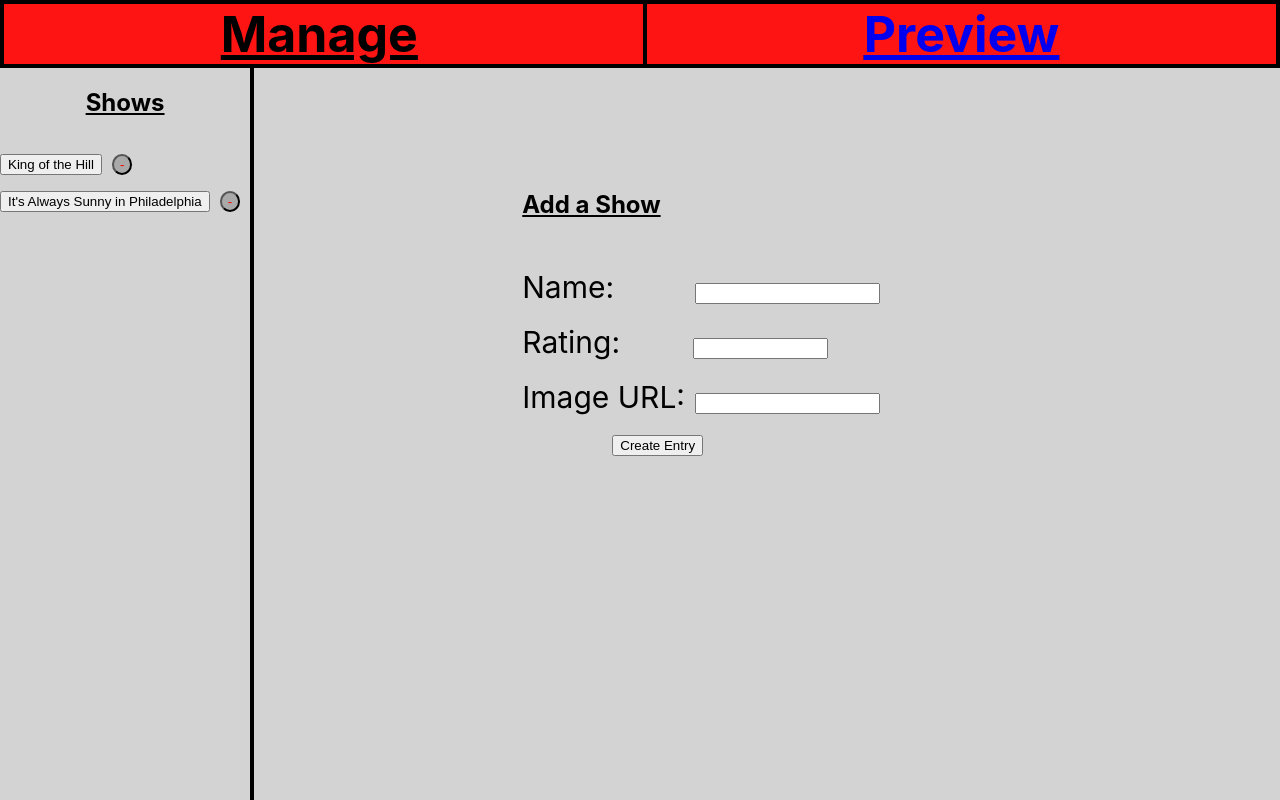
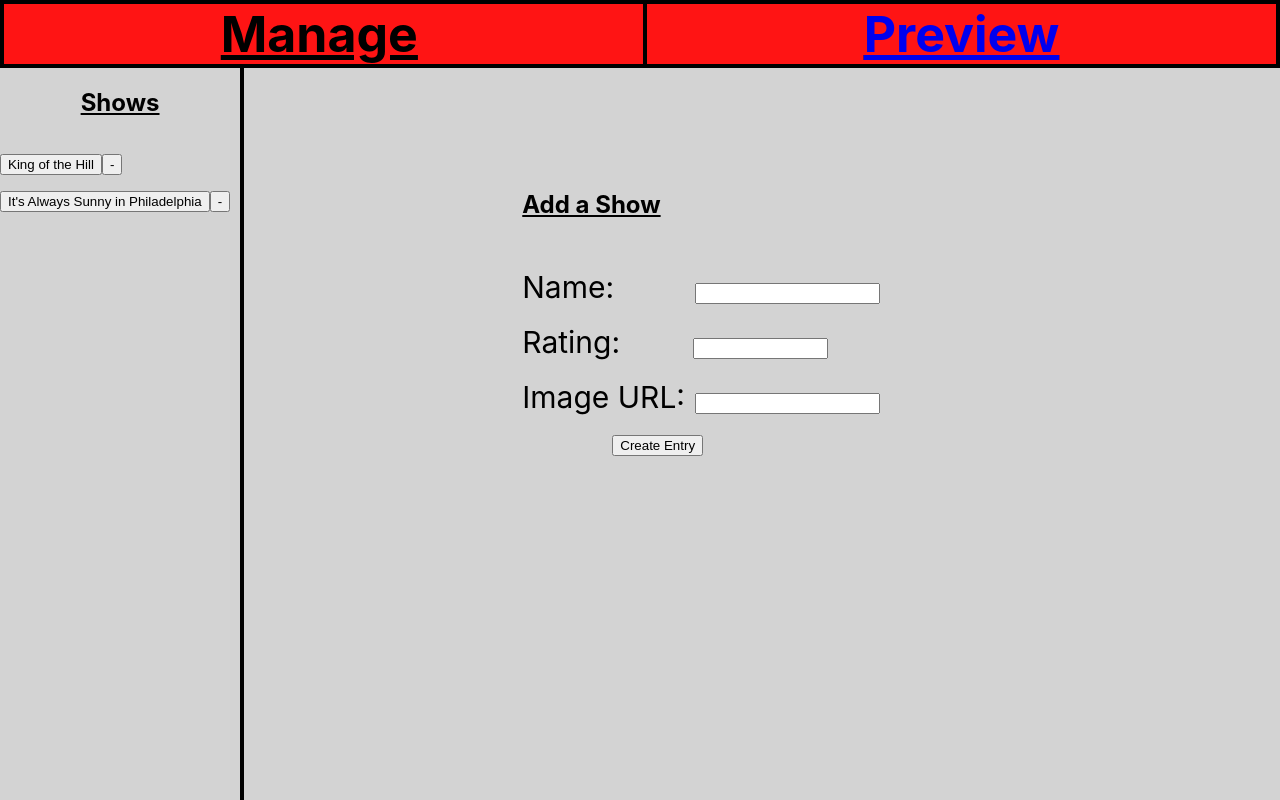
Before and after one commit to Kronicedge/tv-demo-front-end, a React (Create React App) app: page / in a window 1280 px wide. Shown: the top 800 px of the page. Built offline with nearby package versions, Linux system fonts and the light colour scheme.

Commit message:
added onClick events wtih props and functions

```diff
--- a/src/App.js
+++ b/src/App.js
@@ -1,13 +1,14 @@
 import React, { Component } from 'react'
-import { BrowserRouter as Router, Route, Switch, Link } from 'react-router-dom'
+import { BrowserRouter as Router, Route, Switch} from 'react-router-dom'
 import './Style.css'
 import ManagePage from './ManagePage.js'
 import PreviewPage from './PreviewPage.js'
-import Pictures from './Pictures'
+//import Pictures from './Pictures'
+
 
 
 class App extends Component {
-  render() {
+  render = () => {
     return (
       <Router>
         <div className="App">
--- a/src/ManagePage.js
+++ b/src/ManagePage.js
@@ -1,28 +1,23 @@
 import React, { Component } from 'react'
 import './Style.css'
+import TVShow from './TVShow.js'
 
 class ManagePage extends Component {
+
+    tvShowSelected = () => {
+        console.log("tvShowSelected")
+    }
+    tvShowDeleted = () => {
+        console.log("tvShowDeleted")
+    }
+
+    saveTVShow = () => {
+        console.log("saveTVShow")
+    }
+
     render = () => {
         return (
             <div>
-                <script>
-                    clickedShow1 = () => {
-                        console.log("You clicked King of the Hill")
-                    }
-                    clickedDeleteShow1 = () => {
-                        console.log("You clicked to delete King of the Hill")
-                    }
-                    clickedShow2 = () => {
-                        console.log("You clicked It's Always Sunny in Philadelphia")
-                    }
-                    clickedDeleteShow2 = () => {
-                        console.log("You clicked to delete It's Always Sunny in Philadelphia")
-                    }
-                    clickedSubmit = () => {
-                        console.log("You clicked submit")
-                    }
-                </script>
-
                 <header className="menu">
                     <h1>
                         <span>Manage</span>
@@ -30,16 +25,14 @@ class ManagePage extends Component {
                     </h1>
                 </header>
                 <main className="manage_wrapper">
-                    <section class="sidebar">
+                    <section className="sidebar">
                         <h2>Shows</h2>
                         <ul className="showlist">
                             <li>
-                                <button onclick={this.clickedShow1}>King of the Hill</button>
-                                <button className="deletebutton" onclick={this.clickedDeleteShow1}>-</button>
+                                <TVShow name="King of the Hill" allowDelete={true} selectHandler={this.tvShowSelected} deleteHandler={this.tvShowDeleted} />
                             </li>
                             <li>
-                                <button onclick={this.clickedShow2}>It's Always Sunny in Philadelphia</button>
-                                <button className="deletebutton" onclick={this.clickedDeleteShow2}>-</button>
+                                <TVShow name="It's Always Sunny in Philadelphia" allowDelete={true} selectHandler={this.tvShowSelected} deleteHandler={this.tvShowDeleted} />
                             </li>
                         </ul>
                     </section>
@@ -58,7 +51,7 @@ class ManagePage extends Component {
                                 <label>Image URL:</label>
                                 <input type="url" name="imageURL" />
                             </div>
-                            <button type="submit" onclick={this.clickedSubmit}>Create Entry</button>
+                            <button onClick={this.saveTVShow}>Create Entry</button>
                         </form>
                     </section>
                 </main>
--- a/src/PreviewPage.js
+++ b/src/PreviewPage.js
@@ -1,18 +1,17 @@
 import React, { Component } from 'react'
 import './Style.css'
+import TVShow from './TVShow.js'
+
 
 class PreviewPage extends Component {
+
+    tvShowSelected = () => {
+        console.log("tvShowSelected")
+    }
+
     render = () => {
         return (
             <div>
-                <script>
-                    clickedShow1 = () => {
-                        console.log("You clicked King of the Hill")
-                    }
-                    clickedShow2 = () => {
-                        console.log("You clicked It's Always Sunny in Philadelphia")
-                    }
-                </script>
                 <header className="menu">
                     <h1>
                         <a href="/">Manage</a>
@@ -25,17 +24,17 @@ class PreviewPage extends Component {
                         <h2>Shows</h2>
                         <ul className="showlist">
                             <li>
-                                <button onclick={this.clickedShow1}>King of the Hill</button>
+                                <TVShow name="King of the Hill" allowDelete={false} selectHandler={this.tvShowSelected}/>
                             </li>
                             <li>
-                                <button onclick={this.clickedShow2}>It's Always Sunny in Philadelphia</button>
+                                <TVShow name="It's Always Sunny in Philadelphia" allowDelete={false} selectHandler={this.tvShowSelected}/>
                             </li>
                         </ul>
                     </section>
 
                     <section className="content_left">
                         <h2>Show Name</h2>
-                        <img src="https://vignette.wikia.nocookie.net/soundeffects/images/4/42/KOTH_Logo.jpg/revision/latest?cb=20140530074540" />
+                        <img src="https://vignette.wikia.nocookie.net/soundeffects/images/4/42/KOTH_Logo.jpg/revision/latest?cb=20140530074540" alt="Self Portrait" />
                     </section>
                     <h2 className="content_right">Rating</h2>
 
--- /dev/null
+++ b/src/TVShow.js
@@ -0,0 +1,21 @@
+import React, { Component } from 'react'
+
+class TVShow extends Component {
+    renderDelete = () => {
+      if (this.props.allowDelete === true) {
+        return (
+          <button onClick={this.props.deleteHandler}>-</button>
+        )
+      }
+    }
+    render = () => {
+      return (
+        <div>
+          <button onClick={this.props.selectHandler}>{this.props.name}</button>
+          {this.renderDelete()}
+        </div>
+      )
+    }
+  }
+
+export default TVShow
```
